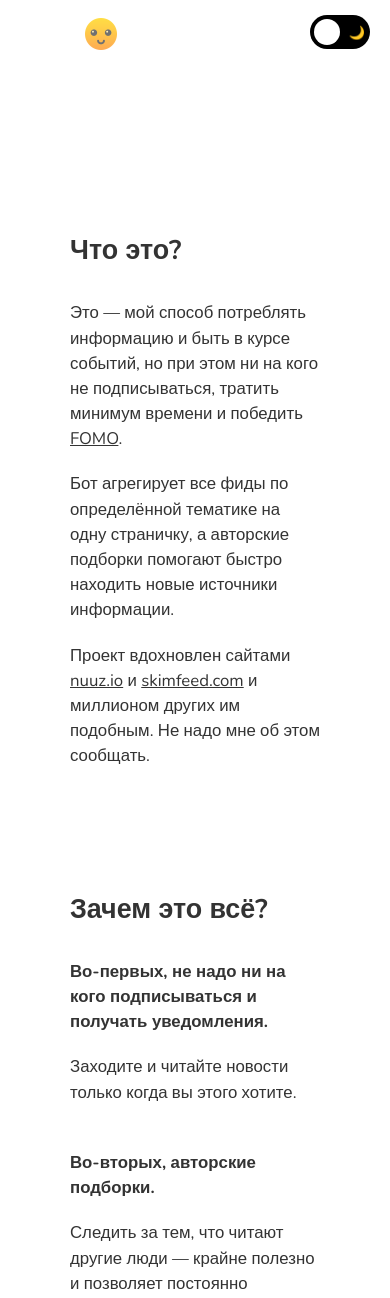
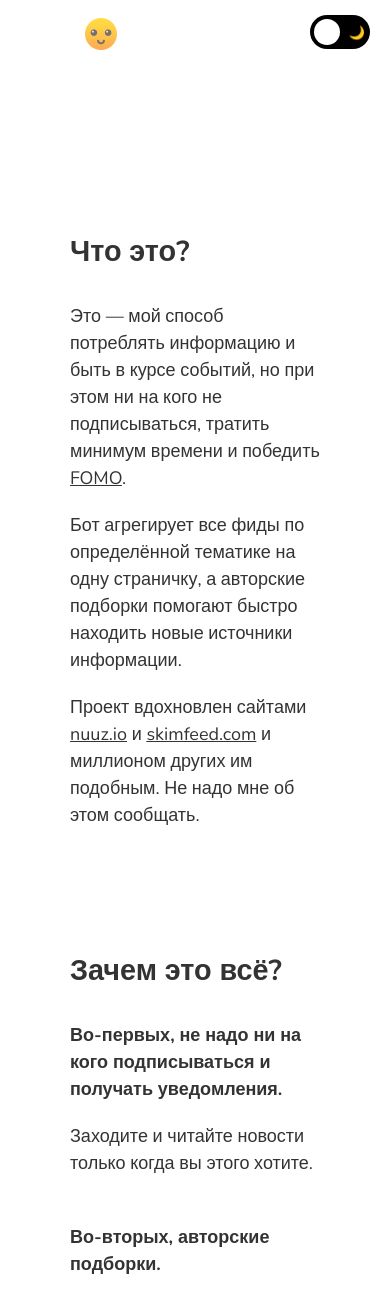
Before and after one commit to vas3k/infomate.club, a Django app: template templates/what.html in a window 390 px wide. Shown: the top 1298 px of the page. Run offline with Django 3.2, Linux system fonts and the light colour scheme; the template is opened without the code that fills it, so the values that code supplies are empty; some libraries are stand-ins or nearby versions.

Commit message:
Mobile CSS fixes

```diff
--- a/static/css/components.css
+++ b/static/css/components.css
@@ -275,6 +275,12 @@
         max-width: 100%;
     }
 
+        @media only screen and (max-width : 800px) {
+            .article-tooltip {
+                font-size: 17px;
+            }
+        }
+
         .article:hover > .article-tooltip {
             display: block;
         }
--- a/static/css/layout.css
+++ b/static/css/layout.css
@@ -78,15 +78,14 @@
         .block {
             grid-template-columns: 100%;
         }
-    }
-
-    @media only screen and (max-width : 570px) {
 
         .block-header {
             grid-column-start: 1;
             grid-column-end: 2;
         }
+    }
 
+    @media only screen and (max-width : 570px) {
         .feed-title-hidden {
             display: none;
         }
--- a/static/css/theme.css
+++ b/static/css/theme.css
@@ -47,7 +47,7 @@ body {
 
     @media only screen and (max-width : 800px) {
         body {
-            font-size: 14px;
+            font-size: 15px;
         }
     }
 
```
